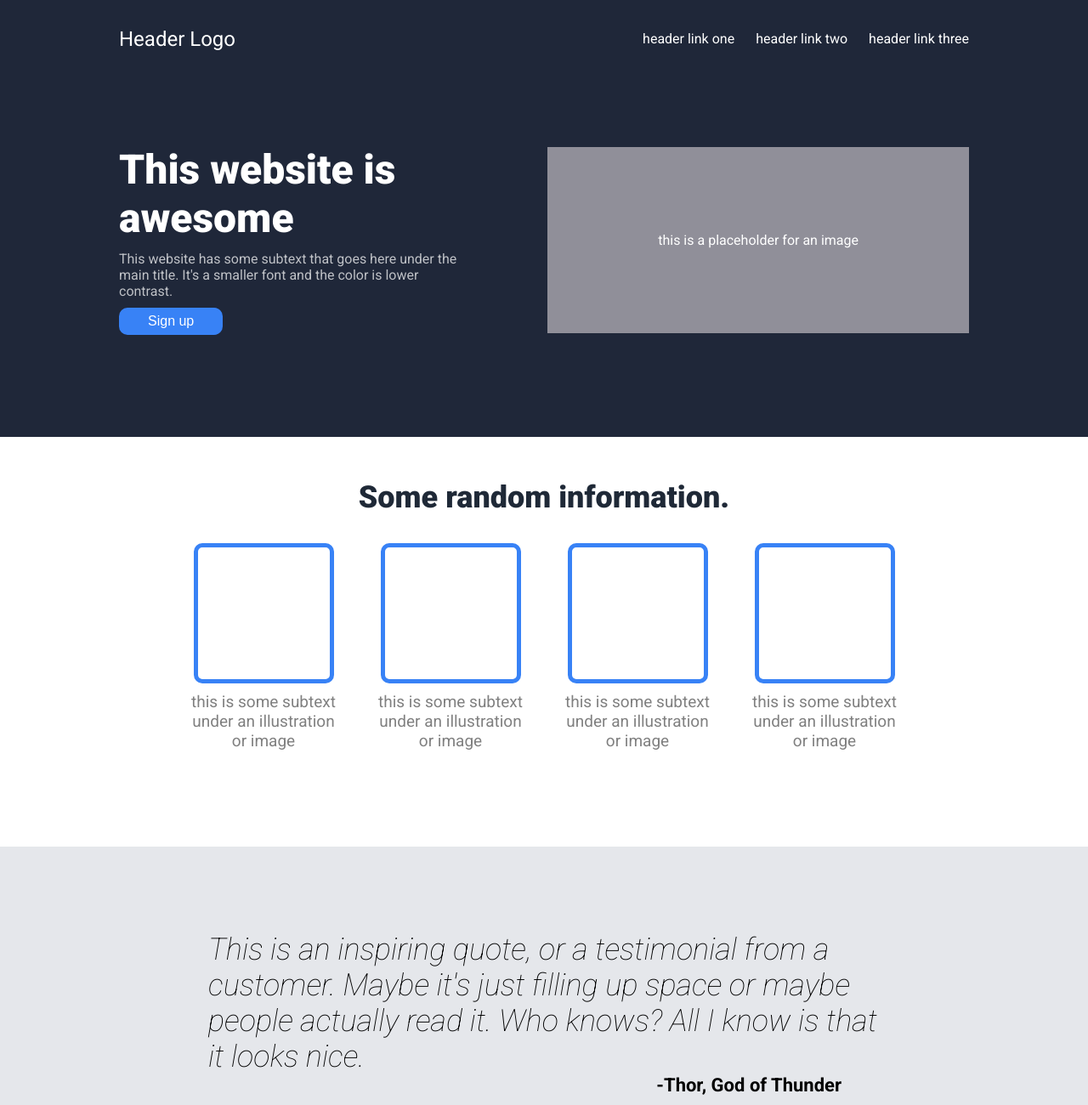
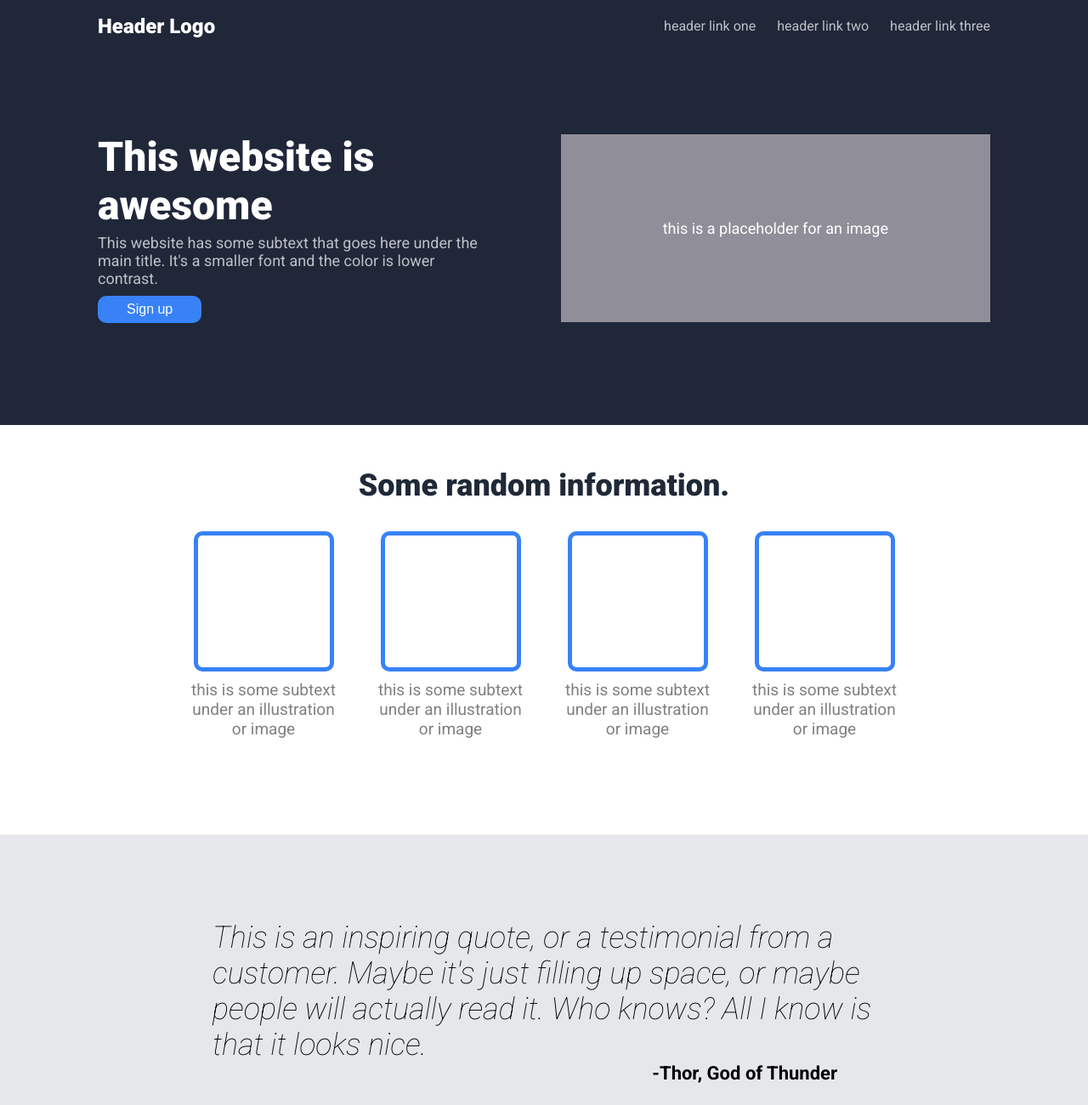
Before and after one commit to Icelandan/odin-landing-page, a plain HTML site: page index.html in a window 1280 px wide. Shown: the top 1300 px of the page at 85% size. Drawn offline with Linux system fonts and the light colour scheme.

Commit message:
Complete css & add to html

```diff
--- a/index.html
+++ b/index.html
@@ -25,7 +25,7 @@
             <div class="bottext">This website has some subtext that goes here under the main title. It's a smaller font and the
                 color is lower contrast.
             </div>
-            <button>Sign up</button>
+            <button class="first">Sign up</button>
             </div>
             <div class="image">this is a placeholder for an image</div>
         </div>
@@ -55,8 +55,8 @@
 
         <div class="quote">
             <div class="container">
-            <div class="words">This is an inspiring quote, or a testimonial from a customer. Maybe it's just filling up space
-                or maybe people actually read it. Who knows? All I know is that it looks nice.
+            <div class="words">This is an inspiring quote, or a testimonial from a customer. Maybe it's just filling up space,
+                or maybe people will actually read it. Who knows? All I know is that it looks nice.
             </div>
             <div class="thor">-Thor, God of Thunder</div>
             </div>
--- a/style.css
+++ b/style.css
@@ -5,7 +5,7 @@ body {
 
 
 /* Font and background colors */
-.logo, .hero, button, a, .image, .call, .footer {
+.logo, .hero, button, .image, .call {
     color: white;}
 
  .box, button {
@@ -19,12 +19,12 @@ body {
 .back {
     display: flex;
     justify-content: center;
-    padding: 20px 0;
+    padding: 5px 0 20px;
 }
 
 .comb {
     display: flex;
-    width: 1000px;
+    width: 1050px;
     flex-direction: column;
 }
 
@@ -40,10 +40,12 @@ body {
 
 .logo {
     font-size: 24px;
+    font-weight: 900;
 }
 
 a {
     text-decoration: none;
+    color: rgba(255, 255, 255, 0.714);
 }
 
 ul {
@@ -54,19 +56,24 @@ ul {
 
 .bottext {
     color: rgba(255, 255, 255, 0.714);
+    font-size: 18px;
+    margin-bottom: 5px;
 }
 
 button {
-
     padding: 7px 34px;
     border-radius: 10px;
-    border-style: none;
     font-size: 16px;
 }
 
+.first {
+    border-style: none;
+}
+
 .image {
-    padding: 100px 130px;
+    padding: 100px 120px;
     background-color: rgb(144, 143, 153);
+    font-size: 18px;
 }
 
 .hero {
@@ -78,8 +85,8 @@ button {
     display: flex;
     flex-direction: column;
     align-items: start;
-    width: 400px;
-    gap: 10px;
+    width: 450px;
+    gap: 5px;
 }
 
 /* Information and boxes section */
@@ -147,7 +154,7 @@ button {
 }
 
 .container {
-    width: 790px;
+    width: 780px;
 }
 
 .words {
@@ -172,11 +179,16 @@ button {
     align-items: center;
 }
 
+.second {
+    border-color: white;
+    border-style: solid;
+}
+
 .container2 {
     display: flex;
     background-color: #3882F6;
     width: 700px;
-    padding: 40px 90px;
+    padding: 45px 120px;
     justify-content: space-between;
     align-items: center;
     border-radius: 10px;
@@ -199,9 +211,11 @@ button {
 /* Footer section */
 .footer {
     display: flex;
-    padding: 20px;
+    padding: 40px;
     justify-content: center;
     align-items: center;
+    color: rgba(255, 255, 255, 0.714);
+    font-size: 18px;
 }
 
 /* Font information */
```
